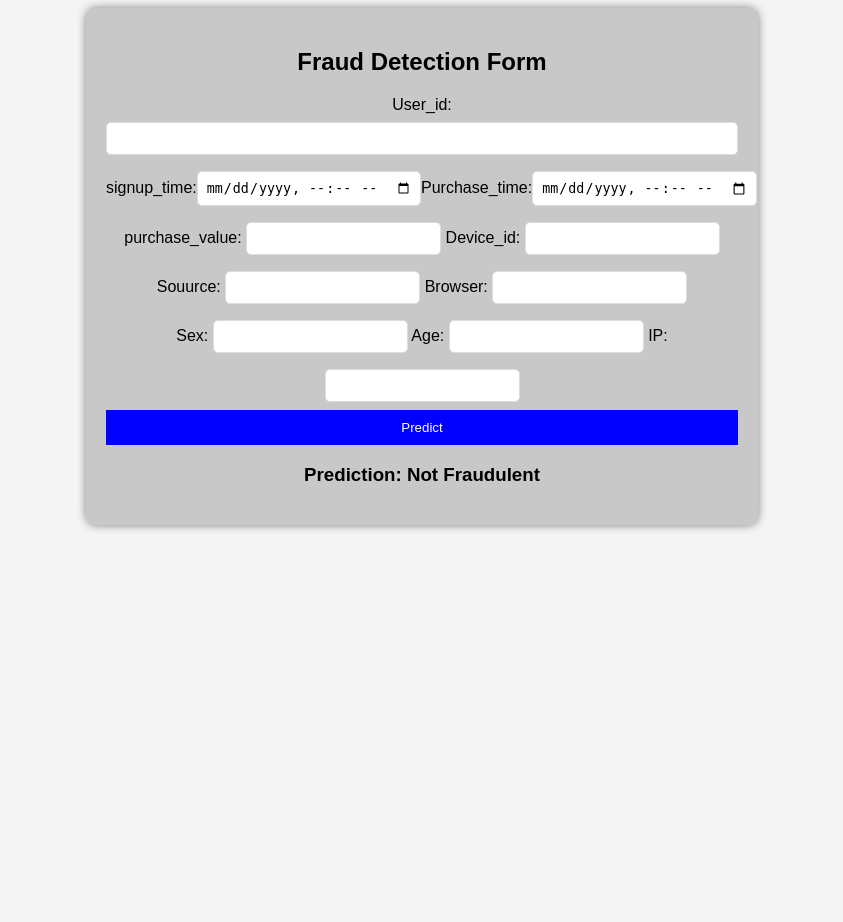
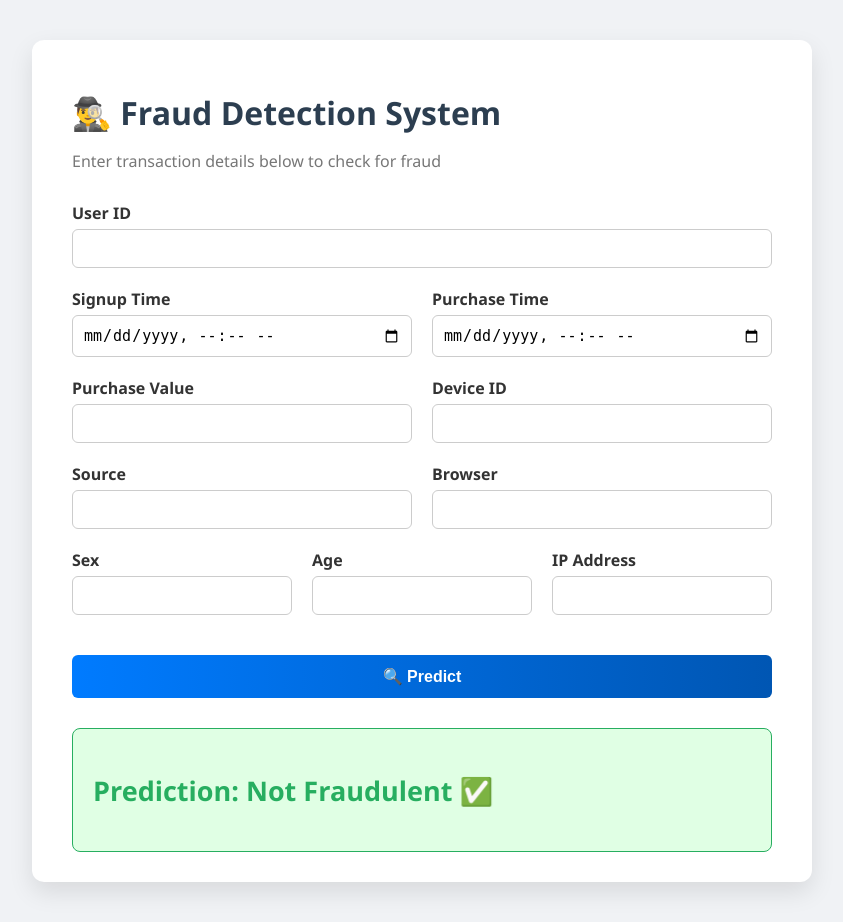
Before and after one commit to Amanzlastt/Fraud-detection, a Flask app: template app/templates/index.html in a window 1280 px wide. Shown: the whole page, without its empty margins (218-1061 px from the left). Before the commit the page ends 531 px from the top, so only its background shows below. Run offline with Flask 3, Linux system fonts and the light colour scheme; the template is opened without the code that fills it, so the values that code supplies are empty; parts of the project's set-up code (start-up, migrations or seed data) failed here and were passed over.

Commit message:
inhancing the ui to make it more attractiv

```diff
--- a/app/static/index.css
+++ b/app/static/index.css
@@ -1,40 +1,95 @@
 body {
-    font-family: Arial, sans-serif;
-    background-color: #f4f4f4;
-    text-align: center;
+  font-family: 'Segoe UI', sans-serif;
+  background-color: #f0f2f5;
+  margin: 0;
+  padding: 0;
 }
 
 .container {
-    width: 50%;
-    margin: auto;
-    background: rgba(200,200,200);
-    padding: 20px;
-    border-radius: 10px;
-    box-shadow: 0px 0px 10px gray;
+  max-width: 700px;
+  margin: 40px auto;
+  background-color: #fff;
+  padding: 30px 40px;
+  border-radius: 12px;
+  box-shadow: 0 10px 25px rgba(0, 0, 0, 0.1);
 }
-form{
-    display: flex;
-    flex-direction: column;
+
+h1 {
+  color: #2c3e50;
+  margin-bottom: 5px;
 }
-.input_lables{
-    width: 100%;
-    display: flex;
-    justify-content: space-evenly;
-    align-items: baseline;
+
+.subtitle {
+  color: #777;
+  margin-bottom: 30px;
 }
+
+form {
+  display: flex;
+  flex-direction: column;
+  gap: 20px;
+}
+
+.form-row {
+  display: flex;
+  flex-wrap: wrap;
+  gap: 20px;
+  justify-content: space-between;
+}
+
+.form-group {
+  flex: 1;
+  min-width: 140px;
+  display: flex;
+  flex-direction: column;
+}
+
+label {
+  font-weight: 600;
+  margin-bottom: 5px;
+  color: #333;
+}
+
 input {
-    display: inline;
-    padding: 8px;
-    margin: 8px 0;
-    border: 1px solid #ddd;
-    border-radius: 5px;
+  padding: 10px;
+  border: 1px solid #ccc;
+  border-radius: 6px;
+  font-size: 15px;
 }
 
 button {
-    background: blue;
-    color: white;
-    padding: 10px;
-    border: none;
-    width: 100%;
-    cursor: pointer;
+  margin-top: 20px;
+  padding: 12px;
+  background: linear-gradient(90deg, #007bff, #0056b3);
+  color: white;
+  font-size: 16px;
+  font-weight: bold;
+  border: none;
+  border-radius: 6px;
+  cursor: pointer;
+  transition: background 0.3s ease;
 }
+
+button:hover {
+  background: linear-gradient(90deg, #0056b3, #003f7f);
+}
+
+.result {
+  margin-top: 30px;
+  padding: 20px;
+  border-radius: 8px;
+  font-size: 18px;
+  font-weight: bold;
+}
+
+.result.fraud {
+  background-color: #ffe4e4;
+  color: #c0392b;
+  border: 1px solid #c0392b;
+}
+
+.result.not-fraud {
+  background-color: #e0ffe4;
+  color: #27ae60;
+  border: 1px solid #27ae60;
+}
--- a/app/templates/index.html
+++ b/app/templates/index.html
@@ -1,53 +1,77 @@
 <!DOCTYPE html>
 <html lang="en">
 <head>
-    <meta charset="UTF-8">
-    <meta name="viewport" content="width=device-width, initial-scale=1.0">
+  <meta charset="UTF-8" />
+  <meta name="viewport" content="width=device-width, initial-scale=1.0"/>
   <title>Fraud Detection</title>
-    <link rel="stylesheet" href="static/index.css">
+  <link rel="stylesheet" href="static/index.css" />
 </head>
 <body>
   <div class="container">
-        <h2>Fraud Detection Form</h2>
+    <h1>🕵️‍♂️ Fraud Detection System</h1>
+    <p class="subtitle">Enter transaction details below to check for fraud</p>
+
     <form method="post">
-            <label>User_id:</label>
-            <input type="number" name="user_id" required>
+      <div class="form-group">
+        <label>User ID</label>
+        <input type="number" name="user_id" required />
+      </div>
 
-            <div class='input_lables'>
-                <label>signup_time:</label>
-                <input type="datetime-local" name="signup_time" required>
+      <div class="form-row">
+        <div class="form-group">
+          <label>Signup Time</label>
+          <input type="datetime-local" name="signup_time" required />
+        </div>
+        <div class="form-group">
+          <label>Purchase Time</label>
+          <input type="datetime-local" name="purchase_time" required />
+        </div>
+      </div>
 
-                <label>Purchase_time:</label>
-                <input type="datetime-local" name="purchase_time" required>
+      <div class="form-row">
+        <div class="form-group">
+          <label>Purchase Value</label>
+          <input type="number" name="purchase_value" required />
         </div>
-            <div>
-                <label>purchase_value:</label>
-                <input type="number" name="purchase_value" required>
+        <div class="form-group">
+          <label>Device ID</label>
+          <input type="text" name="device_id" required />
+        </div>
+      </div>
 
-                <label>Device_id:</label>
-                <input type="text" name="device_id" required>
+      <div class="form-row">
+        <div class="form-group">
+          <label>Source</label>
+          <input type="text" name="source" required />
         </div>
-            <div>
-                <label>Souurce:</label>
-                <input type="text" name="source" required>
+        <div class="form-group">
+          <label>Browser</label>
+          <input type="text" name="browser" required />
+        </div>
+      </div>
 
-                <label>Browser:</label>
-                <input type="text" name="browser" required>
+      <div class="form-row">
+        <div class="form-group">
+          <label>Sex</label>
+          <input type="text" name="sex" required />
         </div>
-            <div>
-                <label>Sex:</label>
-                <input type="text" name="sex" required>
+        <div class="form-group">
+          <label>Age</label>
+          <input type="number" name="age" required />
+        </div>
+        <div class="form-group">
+          <label>IP Address</label>
+          <input type="number" name="ip_address" required />
+        </div>
+      </div>
 
-                <label>Age:</label>
-                <input type="number" name="age" required>
+      <button type="submit">🔍 Predict</button>
+    </form>
 
-                <label>IP:</label>
-                <input type="number" name="ip_address" required>
+    {% if prediction is not none %}
+      <div class="result {{ 'fraud' if prediction == 1 else 'not-fraud' }}">
+        <h2>Prediction: {{ "Fraudulent 🚨" if prediction == 1 else "Not Fraudulent ✅" }}</h2>
       </div>
-            <button type="submit">Predict</button>
-        </form>
-        {% if prediction is not none %}
-        <h3>Prediction: {{ "Fraudulent" if prediction == 1 else "Not Fraudulent" }}</h3>
     {% endif %}
   </div>
 </body>
--- a/dash/app.py
+++ b/dash/app.py
@@ -4,7 +4,7 @@
 
 app = Flask(__name__)
 
-df = pd.read_csv('C:\\Users\\Aman\\Desktop\\kifyaw8-9\\data\\raw\\Fraud_Data.csv')
+df = pd.read_csv('C:\\Users\\Aman\\Desktop\\Fraud-detection\\data\\raw\\Fraud_Data.csv')
 df['signup_time'] = pd.to_datetime(df['signup_time'], errors='coerce')
 df['signup_week'] = df['signup_time'].dt.isocalendar().week
 df['device_id'] = df['device_id'].apply(lambda x: hash(x) % 10)
--- a/src/data_preprocessing.py
+++ b/src/data_preprocessing.py
@@ -4,7 +4,7 @@
 import matplotlib.pyplot as plt
 from sklearn.base import BaseEstimator, TransformerMixin
 
-df_ip = pd.read_csv('C:\\Users\\Aman\\Desktop\\kifyaw8-9\\data\\raw\\IpAddress_to_Country.csv')
+df_ip = pd.read_csv('C:\\Users\\Aman\\Desktop\\Fraud-detection\\data\\raw\\IpAddress_to_Country.csv')
 
 class DataPreprocessing(BaseEstimator,TransformerMixin):
     def __init__(self):
--- a/src/feature_enginerring.py
+++ b/src/feature_enginerring.py
@@ -4,7 +4,7 @@
 import sys
 import os
 
-path= "C:\\Users\\Aman\\Desktop\\kifyaw8-9\\src"
+path= "C:\\Users\\Aman\\Desktop\\Fraud-detection\\src"
 sys.path.append(os.path.abspath(path=path))
 
 try:
--- a/src/preprocessing.py
+++ b/src/preprocessing.py
@@ -4,7 +4,7 @@
 import sys
 import os
 
-path= "C:\\Users\\Aman\\Desktop\\kifyaw8-9\\src"
+path= "C:\\Users\\Aman\\Desktop\\Fraud-detection\\src"
 sys.path.append(os.path.abspath(path=path))
 
 from data_preprocessing import DataPreprocessing
```
Also changed, not shown: app/serve_model.py (+14 -14 lines), src/credit_model.py (+58 -63 lines), 5 other files. Lines whose indentation alone changed are shown as unchanged.
